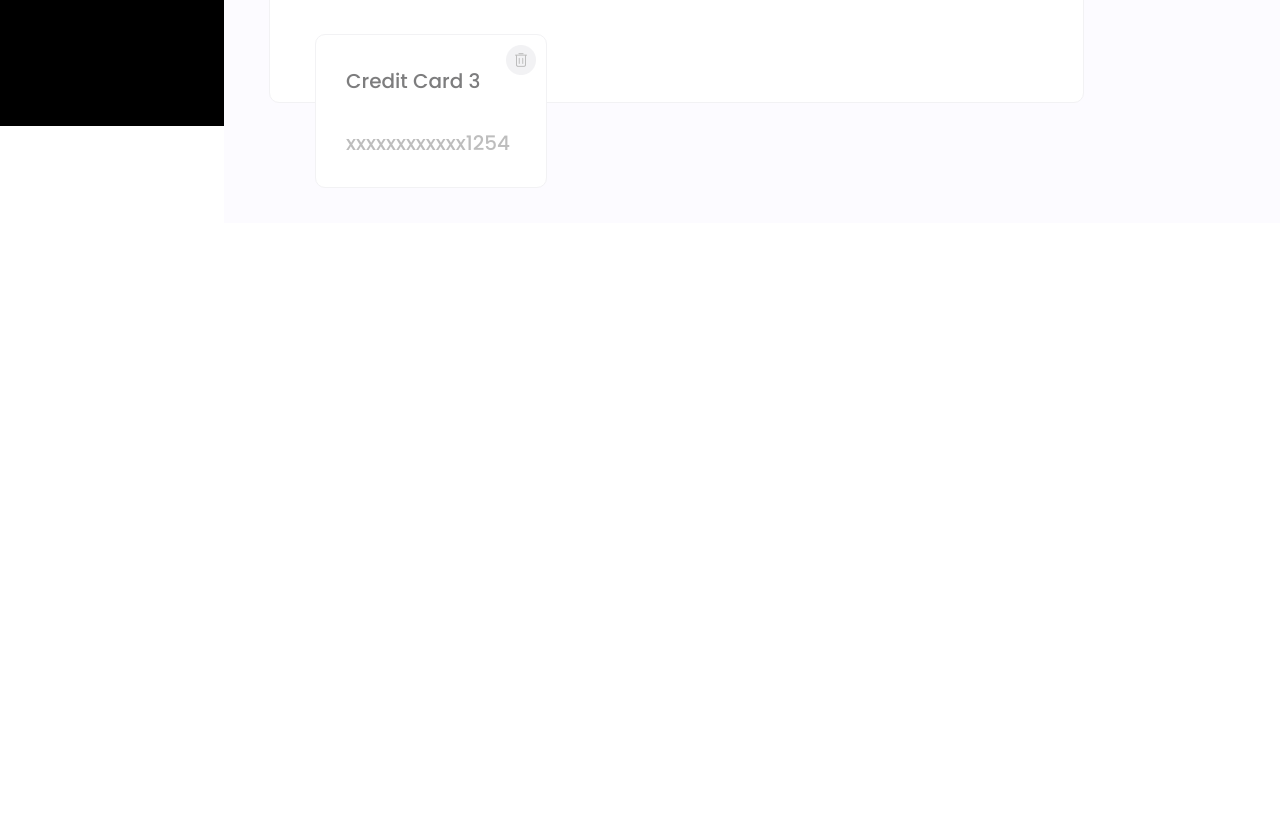
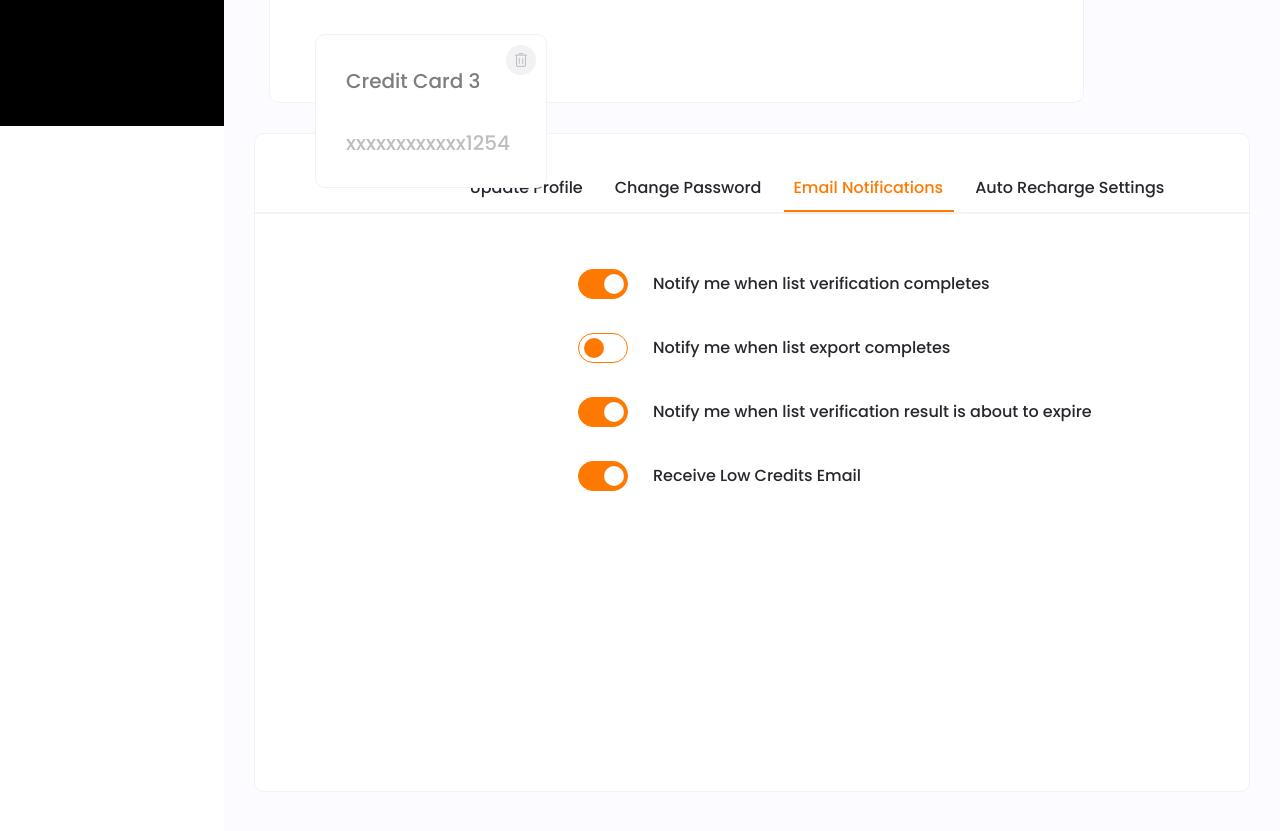
Before and after one commit to HossainRana/frontend-test, a plain HTML site: page index.html in a window 1280 px wide. Shown: the part 685-1516 px from the top of the page. Before the commit the page ends 908 px from the top, so only its background shows below. Drawn offline with Linux system fonts and the light colour scheme.

Commit message:
notification

```diff
--- a/index.html
+++ b/index.html
@@ -194,7 +194,53 @@
                 </div>
             </div>
         </div>
+
+        <!--Tab section-->
+
+        <div class="profile__update--container">
+            <ul class="update__nav--items">
+                <li class="update__each--nav">Update Profile</li>
+                <li class="update__each--nav">Change Password</li>
+                <li class="update__each--nav active__update--nav"> Email Notifications</li>
+                <li class="update__each--nav">Auto Recharge Settings</li>
+            </ul>
+            <hr class="custom__hr">
+            <div class="notification__tab--container">
+                <ul class="notification__list">
+                    <li class="notification__each--item">
+                        <label class="switch" for="verification">
+                            <input type="checkbox" name="verification" id="verification" checked>
+                            <span class="slider round slider-1-1"></span>
+                        </label>
+                        <span class="notification__text">Notify me when list verification completes</span>
+                    </li>
+                    <li class="notification__each--item">
+                        <label class="switch" for="export">
+                            <input type="checkbox" name="verification" id="export">
+                            <span class="slider round slider-1-1"></span>
+                        </label>
+                        <span class="notification__text">Notify me when list export completes</span>
+                    </li>
+                    <li class="notification__each--item">
+                        <label class="switch" for="result">
+                            <input type="checkbox" name="verification" id="result" checked>
+                            <span class="slider round slider-1-1"></span>
+                        </label>
+                        <span class="notification__text">Notify me when list verification result is about to expire</span>
+                    </li>
+                    <li class="notification__each--item">
+                        <label class="switch" for="email">
+                            <input type="checkbox" name="verification" id="email" checked>
+                            <span class="slider round slider-1-1"></span>
+                        </label>
+                        <span class="notification__text">Receive Low Credits Email</span>
+                    </li>
+                </ul>
+            </div>
+        </div>
     </div>
+
+
 
     <script>
         var profileMenu = document.getElementById('profile');
--- a/resources/css/style.css
+++ b/resources/css/style.css
@@ -5,12 +5,16 @@
     box-sizing: border-box;
     font-family: 'Poppins', sans-serif;
 }
+::-webkit-scrollbar{
+    display: none;
+}
 header{
     position: fixed;
     height: 90px;
     width: 100%;
     background: #000000;
     padding: 15px 30px;
+    z-index: 9999;
 }
 .header__profile--container{
     display: flex;
@@ -112,6 +116,7 @@ header{
     background: #000000;
     text-align: center;
     margin-top: 11px;
+    z-index: 9999;
 }
 .left__menu--items{
     margin-top: 49px;
@@ -336,3 +341,129 @@ header{
     margin-top: 30px;
     margin-left: 20px;
 }
+.profile__update--container{
+    min-height: 659px;
+    width: 100%;
+    background: #FFFFFF;
+    border: 1px solid #F2F2F4;
+    border-radius: 10px;
+    margin-top: 30px;
+}
+.update__nav--items{
+    display: flex;
+    flex-wrap: wrap;
+    justify-content: center;
+    list-style: none;
+    margin-left: 130px;
+}
+.update__each--nav{
+    font-family: 'Poppins';
+    font-style: normal;
+    font-weight: 500;
+    font-size: 16px;
+    line-height: 28px;
+    color: #26262E;
+    margin-top: 40px;
+}
+.update__each--nav:not(:last-child){
+    margin-right: 32px;
+}
+.active__update--nav{
+    color: #FF7901 !important;
+    position: relative;
+}
+.active__update--nav::after{
+    content: '';
+    width: 170px;
+    display: block;
+    position: absolute;
+    height: 2px;
+    background: #FF7901;
+    bottom: -10px;
+    left: -9px;
+}
+.custom__hr{
+    width: 100%;
+    height: 2px;
+    display: block;
+    background: #F2F2F4;
+    margin-top: 10px;
+    border: none;
+}
+.notification__tab--container{
+    margin-left: 318px;
+    margin-top: 54px;
+}
+.notification__list{
+    list-style: none;
+}
+/*==========*/
+.switch  {
+    position: relative;
+    display: inline-block;
+    width: 50px;
+    height: 30px;
+    margin: 0 5px 0 5px;
+}
+
+.switch input {
+    opacity: 0;
+    width: 0;
+    height: 0;
+}
+
+.slider {
+    position: absolute;
+    cursor: pointer;
+    background-color: #ffffff;
+    border: 1px solid #FF7901;
+    top: 0;
+    left: 0;
+    right: 0;
+    bottom: 0;
+    border-radius: 1.5rem;
+    -webkit-transition: .4s;
+    transition: .4s;
+}
+
+.slider:before {
+    position: absolute;
+    content: '';
+    background-color: #FF7901;
+    height: 20px;
+    width: 20px;
+    left: 5px;
+    bottom: 4px;
+    border-radius: 50%;
+    -webkit-transition: .4s;
+    transition: .4s;
+}
+input:checked + .slider:before {
+    -webkit-transform: translateX(2.5rem);
+    -ms-transform: translateX(2.5rem);
+    transform: translateX(2.5rem);
+    left: -15px;
+    bottom: 4px;
+}
+input:checked + .slider-1-1 {
+    background-color: #FF7901;
+}
+input:checked + .slider:before {
+    background-color: #ffffff;
+}
+.notification__each--item{
+    display: flex;
+    align-items: center;
+}
+.notification__each--item:not(:first-child){
+    margin-top: 32px;
+}
+.notification__text{
+    font-family: 'Poppins';
+    font-style: normal;
+    font-weight: 500;
+    font-size: 16px;
+    line-height: 32px;
+    color: #26262E;
+    margin-left: 20px;
+}
```
